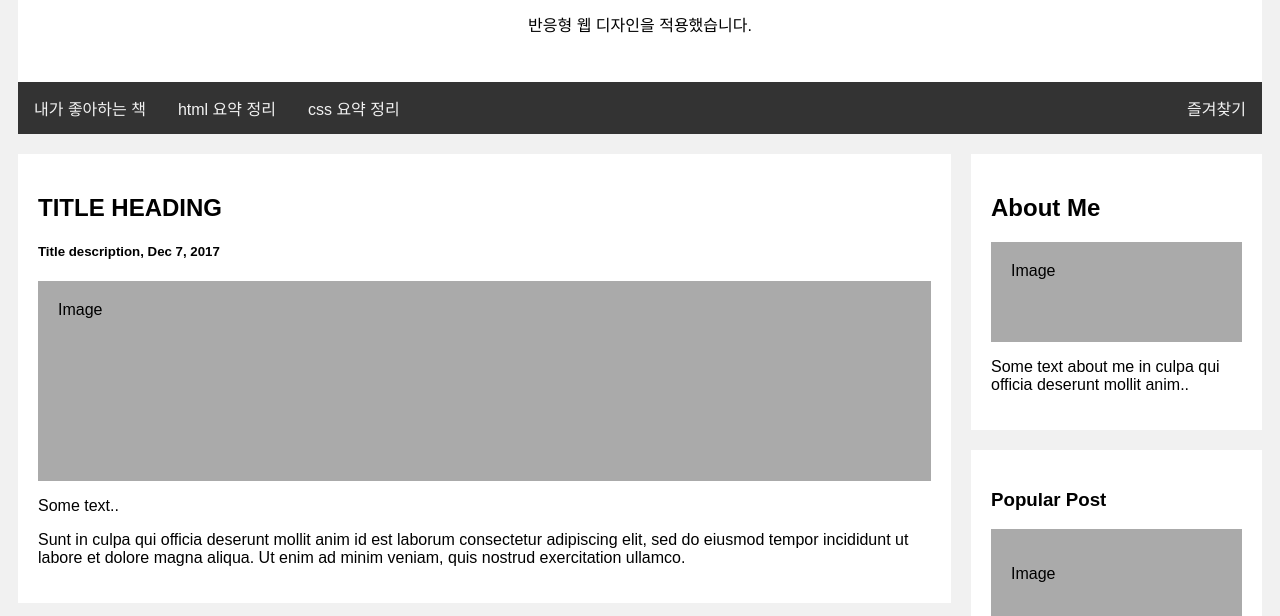
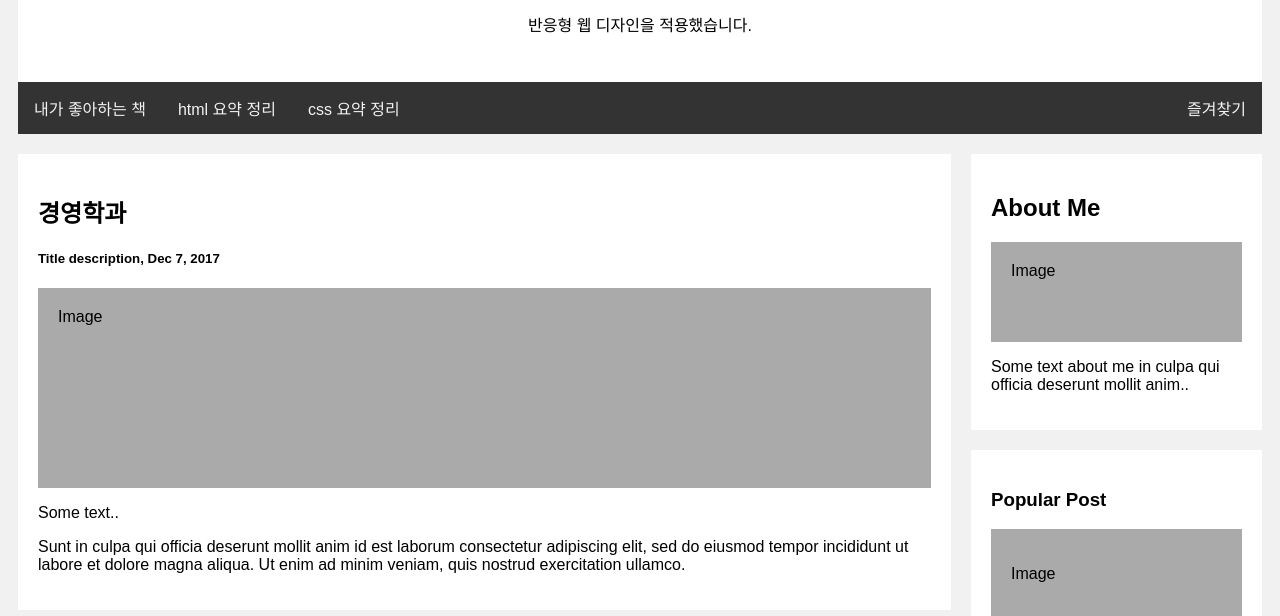
Before and after one commit to bae-hyun-wook/html5, a plain HTML site: page index.html in a window 1280 px wide. Shown: the part 161-777 px from the top of the page. Drawn offline with Linux system fonts and the light colour scheme.

Commit message:
Update index.html

```diff
--- a/index.html
+++ b/index.html
@@ -123,7 +123,7 @@ body {
 <div class="row">
   <div class="leftcolumn">
     <div class="card">
-      <h2>TITLE HEADING</h2>
+      <h2>경영학과</h2>
       <h5>Title description, Dec 7, 2017</h5>
       <div class="fakeimg" style="height:200px;">Image</div>
       <p>Some text..</p>
```
